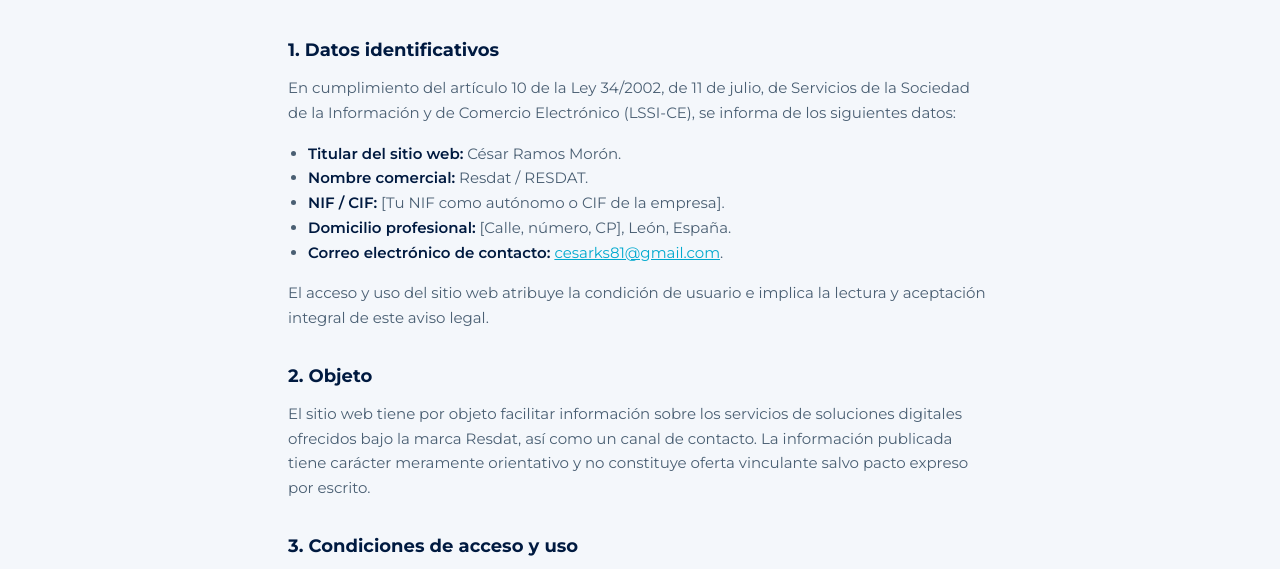
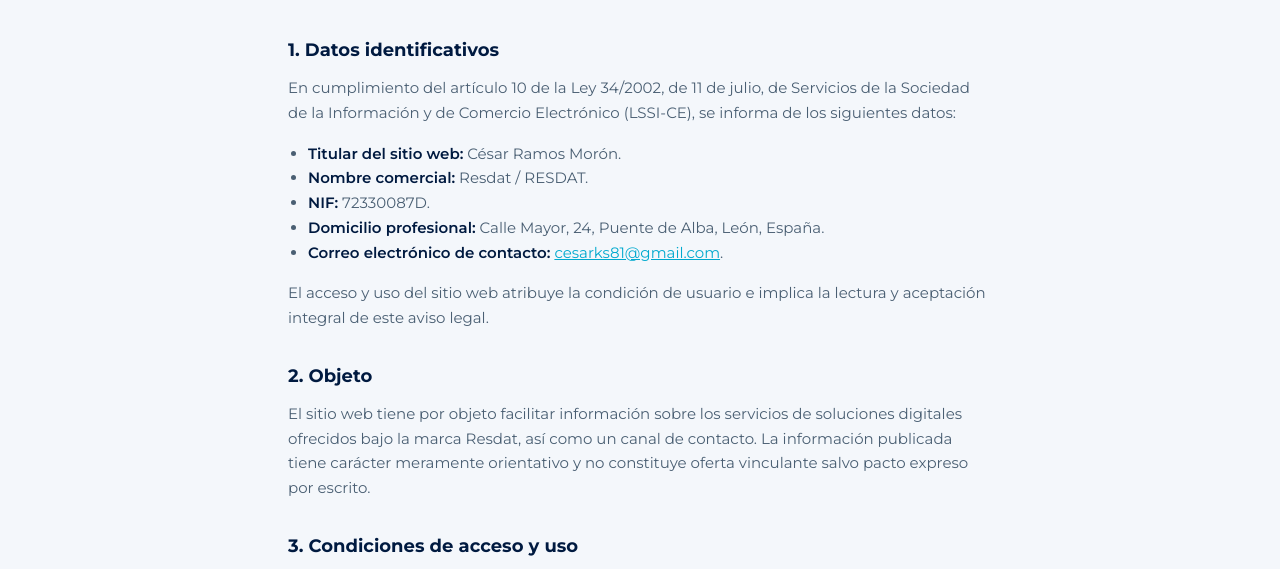
Before and after one commit to Cesarks81/resdat, an Astro site: page /aviso-legal in a window 1280 px wide. Shown: the part 168-737 px from the top of the page. Built offline with nearby package versions, Linux system fonts and the light colour scheme; Astro itself is replaced by a stand-in of ours.

Commit message:
Añadir NIF y domicilio en el aviso legal y la política de privacidad

```diff
--- a/src/pages/aviso-legal.astro
+++ b/src/pages/aviso-legal.astro
@@ -17,9 +17,9 @@
 			<strong>Titular del sitio web:</strong> César Ramos Morón.
 		</li>
 		<li><strong>Nombre comercial:</strong> Resdat / RESDAT.</li>
-		<li><strong>NIF / CIF:</strong> [Tu NIF como autónomo o CIF de la empresa].</li>
+		<li><strong>NIF:</strong> 72330087D.</li>
 		<li>
-			<strong>Domicilio profesional:</strong> [Calle, número, CP], León, España.
+			<strong>Domicilio profesional:</strong> Calle Mayor, 24, Puente de Alba, León, España.
 		</li>
 		<li>
 			<strong>Correo electrónico de contacto:</strong>
--- a/src/pages/politica-privacidad.astro
+++ b/src/pages/politica-privacidad.astro
@@ -11,8 +11,8 @@
 	<ul>
 		<li><strong>Identidad:</strong> César Ramos Morón.</li>
 		<li><strong>Nombre comercial:</strong> Resdat.</li>
-		<li><strong>NIF / CIF:</strong> [Tu NIF o CIF].</li>
-		<li><strong>Domicilio:</strong> [Dirección completa], León, España.</li>
+		<li><strong>NIF:</strong> 72330087D.</li>
+		<li><strong>Domicilio:</strong> Calle Mayor, 24, Puente de Alba, León, España.</li>
 		<li>
 			<strong>Correo:</strong>
 			<a href="mailto:cesarks81@gmail.com" class="text-accent underline hover:no-underline"
```
